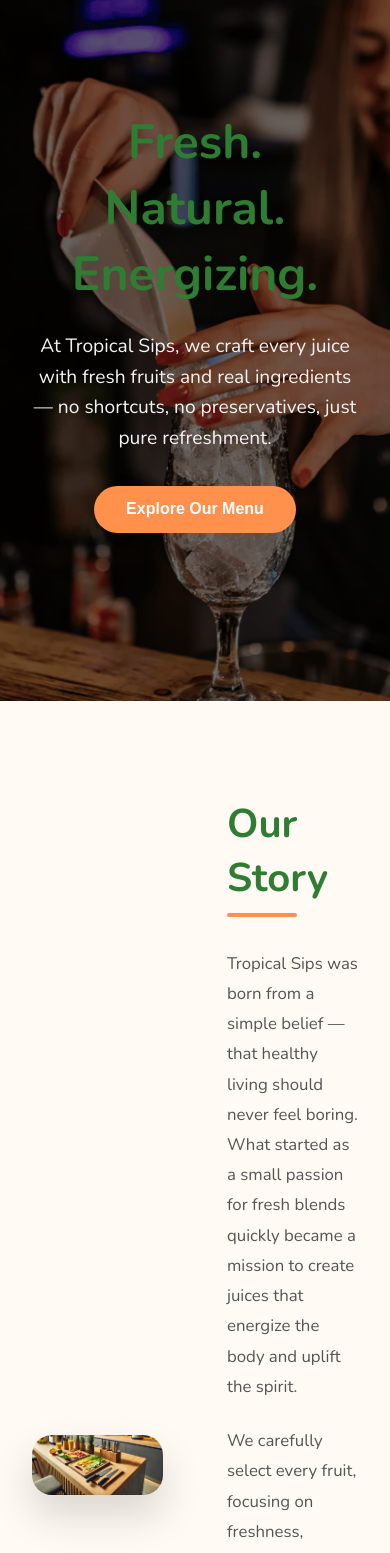
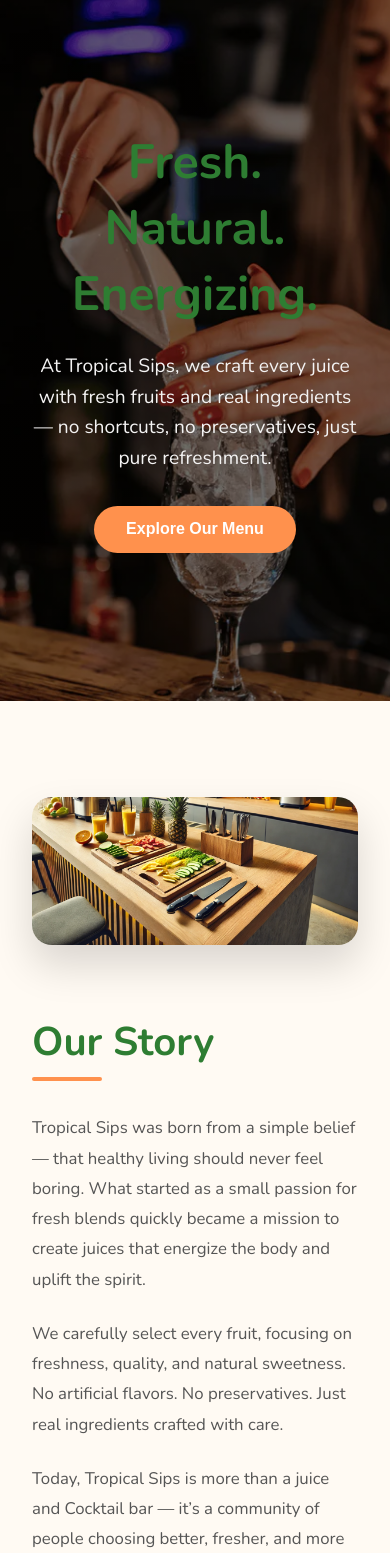
Before and after one commit to Robert-Awiesa/Cocktail-Bar, a React (Vite) app: page /about in a window 390 px wide. Shown: the part 139-1692 px from the top of the page. Built offline with nearby package versions, Linux system fonts and the light colour scheme.

Commit message:
Made the app mobile responsive.

```diff
--- a/src/components/AboutHero.css
+++ b/src/components/AboutHero.css
@@ -55,3 +55,8 @@
   background-color: #ff7a26;
   transform: translateY(-3px);
 }
+@media (max-width: 768px) {
+  .about-hero-content{
+    margin-top: 40px;
+}
+}
--- a/src/components/MissionVision.css
+++ b/src/components/MissionVision.css
@@ -26,11 +26,11 @@
   margin-top: 65px;
 }
 
-.mission .image, .vision .image {
+.mission .image-mission, .vision .image-vision {
   flex: 1 1 400px;
 }
 
-.mission .image img, .vision .image img {
+.mission .image-mission img, .vision .image-vision img {
   width: 100%;
   border-radius: 12px;
   box-shadow: 0 6px 15px rgba(0,0,0,0.1);
@@ -54,7 +54,7 @@
   }
 
   .mission .text, .vision .text,
-  .mission .image, .vision .image {
+  .mission .image-mission, .vision .image-vision {
     flex: 1 1 100%;
   }
 
@@ -66,3 +66,8 @@
     text-align: center;
   }
 }
+@media (max-width: 768px) {
+  .mission-vision-section{
+    margin-bottom: 0px;
+  }
+}
--- a/src/components/MissionVision.jsx
+++ b/src/components/MissionVision.jsx
@@ -16,13 +16,13 @@
               that energize the body and lift the spirit, served with care and passion.
             </p>
           </div>
-          <div className="image">
+          <div className="image-mission">
             <img src={missionImage} alt="Mission" />
           </div>
         </div>
 
         <div className="vision">
-          <div className="image">
+          <div className="image-vision">
             <img src={visionImage} alt="Vision" />
           </div>
           <div className="text">
--- a/src/components/OurStory.css
+++ b/src/components/OurStory.css
@@ -46,3 +46,10 @@
   margin-bottom: 1.5rem;
   color: rgb(85, 85, 85);
 }
+
+@media (max-width: 768px) {
+  .our-story-container{
+    display: flex;
+    flex-direction: column;
+  }
+}
--- a/src/components/TeamSection.css
+++ b/src/components/TeamSection.css
@@ -128,6 +128,7 @@
 @media (max-width: 768px) {
   .team-section {
     padding: 70px 15px;
+    margin-top: -100px;
   }
 
   .team-intro h2 {
```
